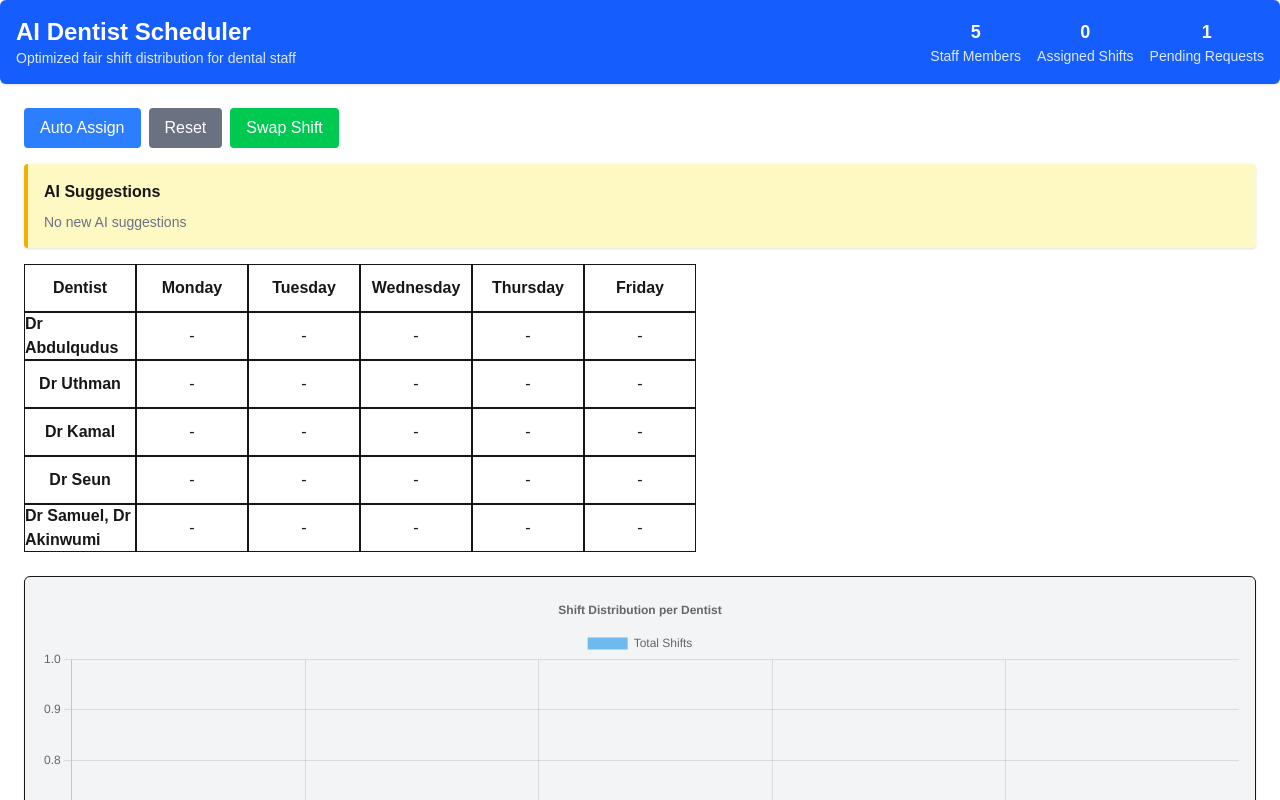
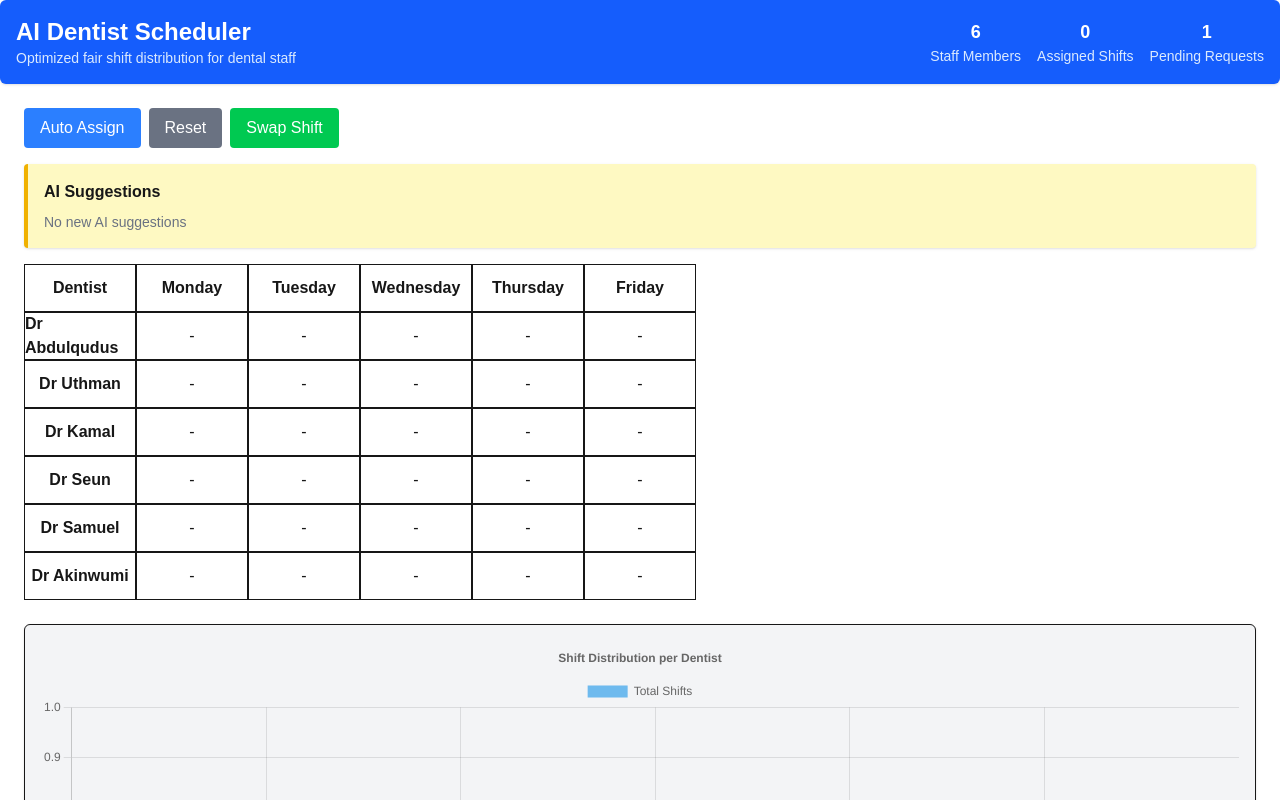
Before and after one commit to primyst/dentist-duty-scheduling-system, a Next.js app in the folder my-app/: page / in a window 1280 px wide. Shown: the top 800 px of the page. Built offline with nearby package versions, Linux system fonts and the light colour scheme.

Commit message:
Update AdminPanel.tsx

```diff
--- a/my-app/src/components/AdminPanel.tsx
+++ b/my-app/src/components/AdminPanel.tsx
@@ -7,7 +7,7 @@ import StatusBar from "@/components/StatusBar";
 import SwapModal from "@/components/SwapModal";
 import NotificationPanel from "@/components/NotificationPanel";
 
-const dentists = ["Dr Abdulqudus", "Dr Uthman", "Dr Kamal", "Dr Seun", "Dr Samuel, Dr Akinwumi"];
+const dentists = ["Dr Abdulqudus", "Dr Uthman", "Dr Kamal", "Dr Seun", "Dr Samuel", "Dr Akinwumi"];
 const days = ["Monday", "Tuesday", "Wednesday", "Thursday", "Friday"];
 const shifts = ["Morning", "Afternoon"];
 const MAX_SHIFTS = 3;
```
